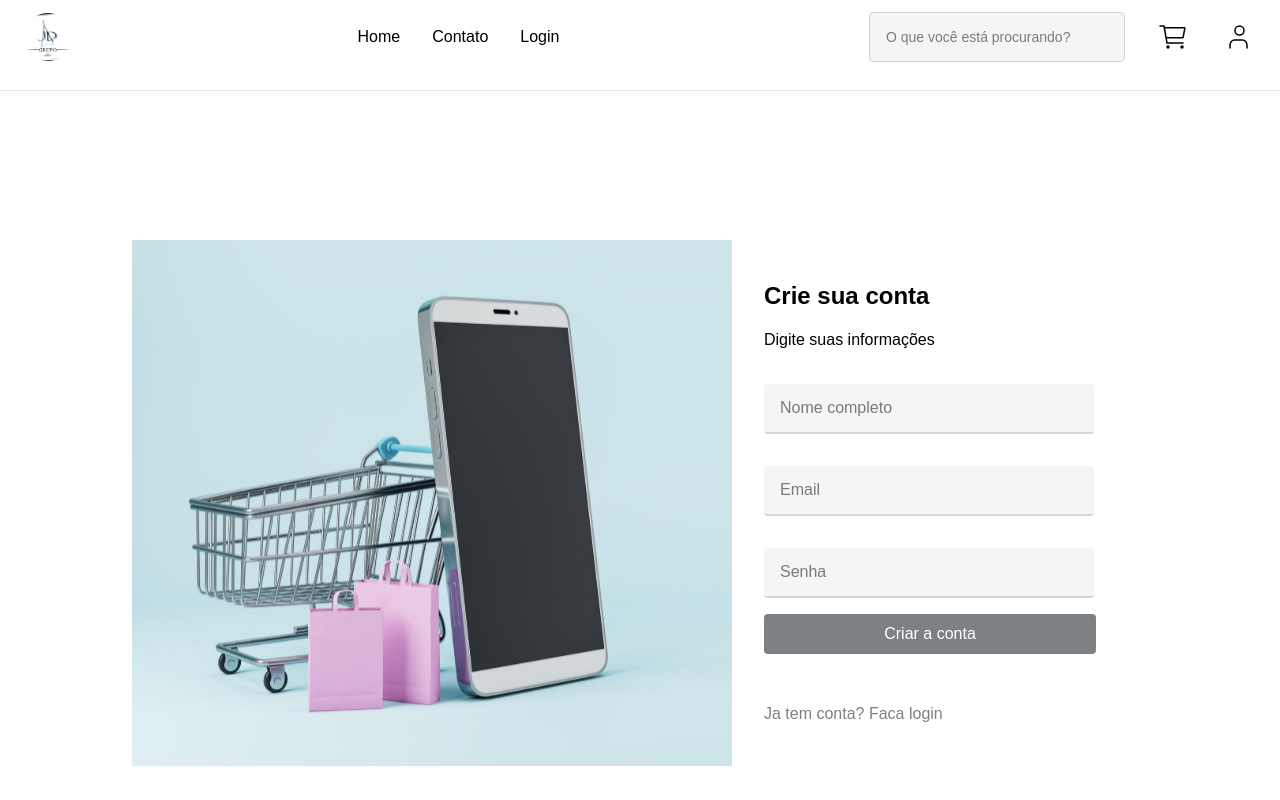
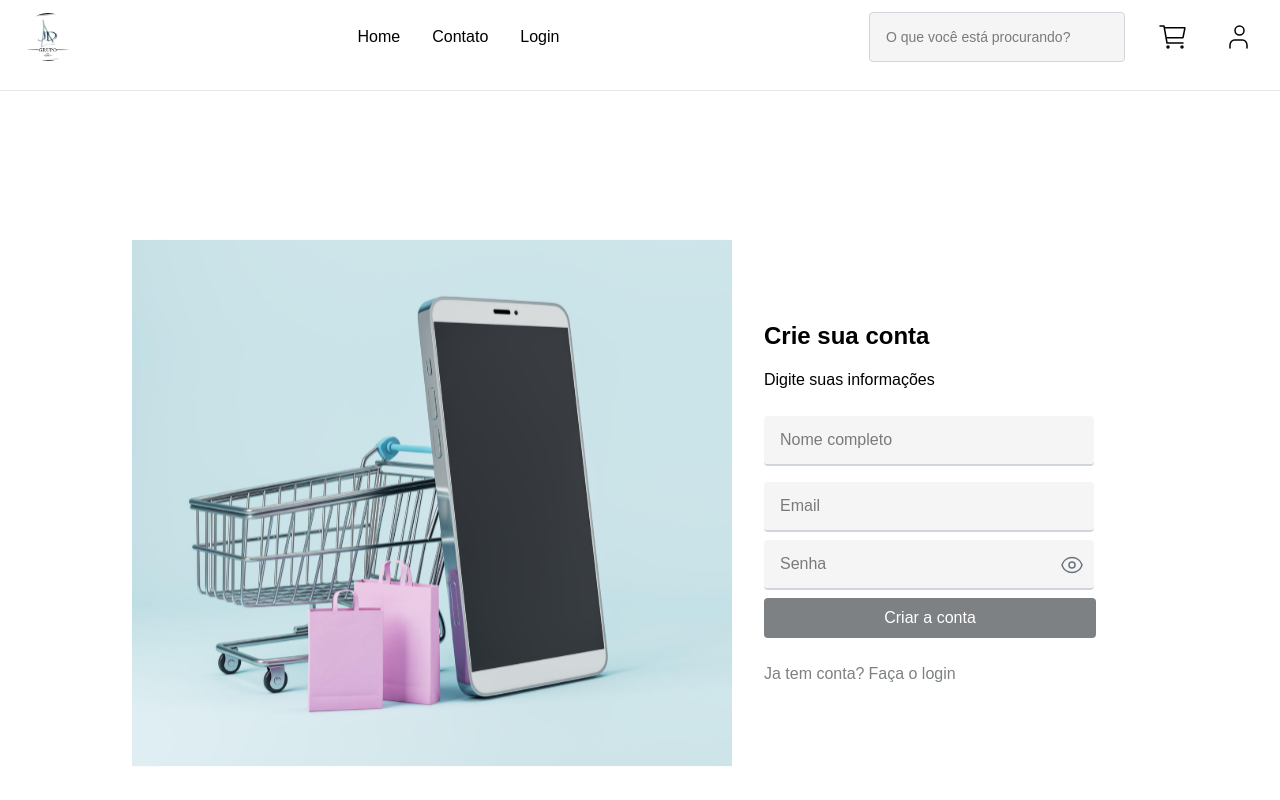
Before and after one commit to MoisesHsilva1/e-comerce_eventos-front, a React (Vite) app: page /cadastro in a window 1280 px wide. Shown: the top 800 px of the page. Built offline with nearby package versions, Linux system fonts and the light colour scheme; no server answers.

Commit message:
feat: add field password

```diff
--- /dev/null
+++ b/src/components/UI/atoms/Icons/IconClose.tsx
@@ -0,0 +1,19 @@
+const IconCloseEye = () => {
+  return (
+    <svg
+      xmlns="http://www.w3.org/2000/svg"
+      fill="none"
+      viewBox="0 0 24 24"
+      strokeWidth="1.5"
+      stroke="currentColor"
+      className="size-6"
+    >
+      <path
+        strokeLinecap="round"
+        strokeLinejoin="round"
+        d="M3.98 8.223A10.477 10.477 0 0 0 1.934 12C3.226 16.338 7.244 19.5 12 19.5c.993 0 1.953-.138 2.863-.395M6.228 6.228A10.451 10.451 0 0 1 12 4.5c4.756 0 8.773 3.162 10.065 7.498a10.522 10.522 0 0 1-4.293 5.774M6.228 6.228 3 3m3.228 3.228 3.65 3.65m7.894 7.894L21 21m-3.228-3.228-3.65-3.65m0 0a3 3 0 1 0-4.243-4.243m4.242 4.242L9.88 9.88"
+      />
+    </svg>
+  );
+};
+export default IconCloseEye;
--- /dev/null
+++ b/src/components/UI/atoms/Icons/IconOpenEye.tsx
@@ -0,0 +1,24 @@
+const IconOpenEye = () => {
+  return (
+    <svg
+      xmlns="http://www.w3.org/2000/svg"
+      fill="none"
+      viewBox="0 0 24 24"
+      strokeWidth="1.5"
+      stroke="currentColor"
+      className="size-6"
+    >
+      <path
+        strokeLinecap="round"
+        strokeLinejoin="round"
+        d="M2.036 12.322a1.012 1.012 0 0 1 0-.639C3.423 7.51 7.36 4.5 12 4.5c4.638 0 8.573 3.007 9.963 7.178.07.207.07.431 0 .639C20.577 16.49 16.64 19.5 12 19.5c-4.638 0-8.573-3.007-9.963-7.178Z"
+      />
+      <path
+        strokeLinecap="round"
+        strokeLinejoin="round"
+        d="M15 12a3 3 0 1 1-6 0 3 3 0 0 1 6 0Z"
+      />
+    </svg>
+  );
+};
+export default IconOpenEye;
--- /dev/null
+++ b/src/components/UI/atoms/Inputs/InputEye.tsx
@@ -0,0 +1,68 @@
+import { useState } from "react";
+import IconOpenEye from "../Icons/IconOpenEye";
+import IconCloseEye from "../Icons/IconClose";
+
+interface InputProps {
+  label?: string;
+  typeInput?: "text" | "email" | "password" | "number";
+  value?: string;
+  placeholder?: string;
+  className?: string;
+  pattern?: string;
+  htmlFor?: string;
+  id?: string;
+  name?: string;
+  onClick?: () => void;
+  onKeyDown?: (event: React.KeyboardEvent<HTMLInputElement>) => void;
+  onChange?: (event: React.ChangeEvent<HTMLInputElement>) => void;
+}
+
+const InputEye = ({
+  label,
+  typeInput,
+  id,
+  htmlFor,
+  value,
+  placeholder,
+  onChange,
+  onClick,
+  pattern,
+  onKeyDown,
+  name,
+  className = "",
+}: InputProps) => {
+  const [showPassword, setShowPassword] = useState(false);
+
+  const actualType =
+    typeInput === "password" && showPassword ? "text" : typeInput;
+
+  return (
+    <div className="flex flex-col">
+      <label htmlFor={htmlFor}>{label}</label>
+      <div className="relative flex items-center">
+        <input
+          name={name}
+          onClick={onClick}
+          id={id}
+          onKeyDown={onKeyDown}
+          className={`${className} h-[50px] w-[330px] bg-[#F5F5F5] border rounded-sm border-gray-300 focus:border-gray-600 focus:ring-2 focus:ring-gray-600 px-4 pr-10 py-2`}
+          type={actualType}
+          value={value}
+          placeholder={placeholder}
+          onChange={onChange}
+          pattern={pattern}
+        />
+        {typeInput === "password" && (
+          <div
+            className="absolute right-16 cursor-pointer text-gray-500"
+            onClick={() => setShowPassword(!showPassword)}
+          >
+            {showPassword ? <IconCloseEye /> : <IconOpenEye />}
+          </div>
+        )}
+      </div>
+    </div>
+  );
+};
+
+export default InputEye;
--- a/src/components/UI/atoms/buttons/Button.tsx
+++ b/src/components/UI/atoms/buttons/Button.tsx
@@ -13,7 +13,7 @@ const Button: React.FC<ButtonProps> = ({
   return (
     <button
       type={type}
-      className={`${className} bg-[#7D8184] rounded-sm px-4 py-2 hover:bg-gray-500 hover:text-white text-sm md:text-base`}
+      className={`${className} bg-[#7D8184] rounded-sm px-4 py-2 cursor-pointer hover:bg-gray-500 hover:text-white text-sm md:text-base`}
       {...props}
     >
       {textButton}
--- a/src/components/UI/organisms/Header.tsx
+++ b/src/components/UI/organisms/Header.tsx
@@ -1,9 +1,9 @@
 import { useNavigate } from "react-router-dom";
+import { useState } from "react";
 import Input from "../atoms/Inputs/Input";
 import IconCart from "../atoms/Icons/IconCart";
 import IconUser from "../atoms/Icons/IconUser";
 import Divider from "../atoms/Divider";
-import { useState } from "react";
 
 function Header() {
   const [search, setSearch] = useState<string>("");
--- a/src/components/templates/Product/CartProducts.tsx
+++ b/src/components/templates/Product/CartProducts.tsx
@@ -1,10 +1,16 @@
 import { useNavigate } from "react-router";
 import { CartContext } from "../../../context/CartContext";
-import { useContext } from "react";
+import { useContext, useEffect } from "react";
+import { Controller, useForm } from "react-hook-form";
+import { ToastContainer, toast } from "react-toastify";
 import FieldCartProduct from "../../UI/molecules/FieldCartProduct";
 import CardCartConfirmation from "../../UI/molecules/CardCartConfirmation";
 import Input from "../../UI/atoms/Inputs/Input";
 import Button from "../../UI/atoms/buttons/Button";
+
+interface ICep {
+  cep: string;
+}
 
 function CartProducts() {
   const navigate = useNavigate();
@@ -14,15 +20,18 @@ function CartProducts() {
     return cartItems.reduce((acc, item) => acc + item.price * item.qtd, 0);
   };
 
+  const {
+    control,
+    formState: { errors },
+    watch,
+  } = useForm<ICep>();
 
-  const total = calculatePriceTotal();
 
   return (
     <main className="p-4">
       <section className="flex justify-start items-start p-10 mx-10">
         <h1 className="text-gray-500 font-bold text-2xl">Carrinho</h1>
       </section>
-
       <section className="flex justify-center items-center">
         <article>
           {cartItems.map((item, index) => (
@@ -34,7 +43,6 @@ function CartProducts() {
               total={item.price * item.qtd}
               onClick={() => removeItem(item.id)}
             />
-
           ))}
           <div className="flex justify-between gap-2">
             <Button
@@ -50,20 +58,32 @@ function CartProducts() {
           </div>
         </article>
       </section>
-
       <section className="flex justify-between mx-8 p-10">
         <section className="flex justify-start items-start">
-          <span className="flex gap-2">
-            <Input typeInput="number" placeholder="Digite seu CEP" />
-            <Button textButton="Buscar" className="text-white" />
-          </span>
+          <form className="flex gap-2">
+            <Controller
+              name="cep"
+              control={control}
+              rules={{ required: "É necessário informar o CEP." }}
+              render={({ field }) => (
+                <Input
+                  {...field}
+                  typeInput="number"
+                  placeholder="Digite seu CEP"
+                />
+              )}
+            />
+            {errors.cep && (
+              <p className="text-red-500 text-sm">{errors.cep.message}</p>
+            )}
+            <Button textButton="Buscar" type="submit" className="text-white" />
+          </form>
         </section>
-
         <section className="flex justify-end items-end">
           <CardCartConfirmation
-            subTotal={total}
+            subTotal={calculatePriceTotal()}
             delivery={0}
-            total={total}
+            total={calculatePriceTotal()}
           />
         </section>
       </section>
--- a/src/components/templates/userAccount/Login.tsx
+++ b/src/components/templates/userAccount/Login.tsx
@@ -7,6 +7,7 @@ import { ToastContainer, toast } from "react-toastify";
 import Button from "../../UI/atoms/buttons/Button";
 import IconPhoneCart from "../../UI/atoms/Icons/IconPhoneCart";
 import Input from "../../UI/atoms/Inputs/Input";
+import InputEye from "../../UI/atoms/Inputs/InputEye";
 
 interface FormState {
   email: string;
@@ -91,7 +92,7 @@ const Login = () => {
               required: "Senha é obrigatória",
             }}
             render={({ field }) => (
-              <Input
+              <InputEye
                 {...field}
                 className="border-0 border-b-2"
                 typeInput="password"
@@ -102,22 +103,22 @@ const Login = () => {
           {errors.password && (
             <p className="text-red-500 text-sm">{errors.password.message}</p>
           )}
-
           <Button
             textButton="Login"
-            className="w-full text-white"
+            className="w-84 text-white"
             type="submit"
           />
           <ToastContainer />
         </form>
-        <p className="text-center md:text-start mt-4">
+        <span className="flex flex-rowe text-[#7D8184] gap-1 text-center md:text-start mt-4">
+          <a>Não tem uma conta? </a>
           <a
-            className="text-[#7D8184] hover:text-gray-800"
             onClick={() => navigate("/cadastro")}
+            className="hover:text-gray-800 cursor-pointer"
           >
-            Não tem uma conta? Cadastre-se aqui
+            Cadastre-se aqui
           </a>
-        </p>
+        </span>
       </section>
     </main>
   );
--- a/src/components/templates/userAccount/Register.tsx
+++ b/src/components/templates/userAccount/Register.tsx
@@ -7,6 +7,7 @@ import { ToastContainer, toast } from "react-toastify";
 import IconPhoneCart from "../../UI/atoms/Icons/IconPhoneCart";
 import Input from "../../UI/atoms/Inputs/Input";
 import Button from "../../UI/atoms/buttons/Button";
+import InputEye from "../../UI/atoms/Inputs/InputEye";
 
 interface FormState {
   name: string;
@@ -61,10 +62,9 @@ function Register() {
             Crie sua conta
           </h1>
           <p className="text-center md:text-start">Digite suas informações</p>
-
           <form
             onSubmit={handleSubmit(onSubmit)}
-            className="flex flex-col gap-4"
+            className="flex flex-col gap-2"
           >
             <Controller
               name="name"
@@ -82,7 +82,6 @@ function Register() {
             {errors.name && (
               <p className="text-red-500 text-sm">{errors.name.message}</p>
             )}
-
             <Controller
               name="email"
               control={control}
@@ -121,7 +120,7 @@ function Register() {
                 },
               }}
               render={({ field }) => (
-                <Input
+                <InputEye
                   {...field}
                   className="border-0 border-b-2"
                   typeInput="password"
@@ -140,15 +139,15 @@ function Register() {
             />
             <ToastContainer />
           </form>
-
-          <p className="text-center md:text-start mt-4">
+          <span className="flex gap-1 text-[#7D8184] text-center md:text-start">
+            <a>Ja tem conta?</a>
             <a
-              className="text-[#7D8184] hover:text-gray-800"
               onClick={() => navigate("/login")}
+              className=" hover:text-gray-800 cursor-pointer"
             >
-              Ja tem conta? Faca login
+              Faça o login
             </a>
-          </p>
+          </span>
         </section>
       </main>
     </>
--- a/src/services/userService.tsx
+++ b/src/services/userService.tsx
@@ -19,8 +19,6 @@ export const userService = {
 
     const idToken = await userCredential.user.getIdToken();
 
-    console.log(idToken);
-
     const response = await api.post("/auth/login", { idToken });
 
     return response.data;
```
Also changed, not shown: src/components/UI/molecules/CardCartConfirmation.tsx (+4 -5 lines).
